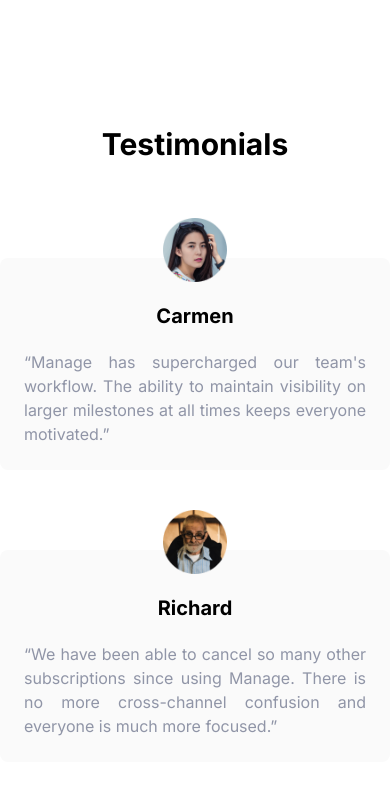
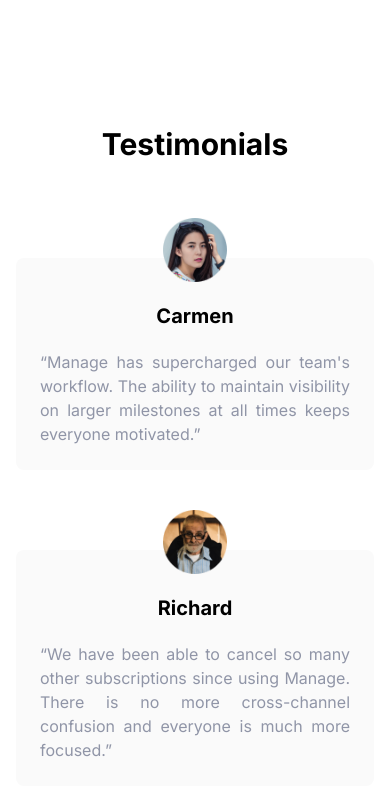
Before and after one commit to MohammedElHabach/CreoHub-Intership-Frontend-Week-2, a Next.js app: page / in a window 390 px wide. Shown: the part 1680-2482 px from the top of the page. Built offline with nearby package versions, Linux system fonts and the light colour scheme.

Commit message:
adding padding x

```diff
--- a/src/app/globals.css
+++ b/src/app/globals.css
@@ -74,3 +74,9 @@ body {
     background-image: url("/bg-simplify-section-mobile.svg");
   }
 }
+
+@media (max-width:479px) {
+  #contact,#testimonials{
+    padding: 0 1rem;
+  }
+}
```
